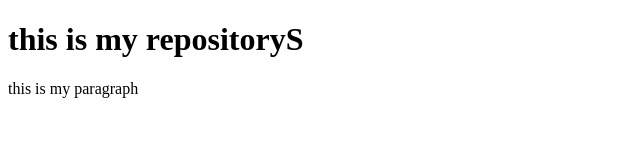
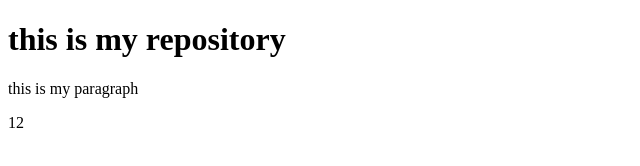
Before and after one commit to ujjwal90222/MyRepo, a plain HTML site: page index.html in a window 1280 px wide. Shown: the full height of the page, 0-640 px from the left. Drawn offline with Linux system fonts and the light colour scheme.

Commit message:
third commit

```diff
--- a/index.html
+++ b/index.html
@@ -6,7 +6,8 @@
     <title>Document</title>
 </head>
 <body>
-    <h1>this is my repositoryS</h1>
+    <h1>this is my repository</h1>
     <p>this is my paragraph</p>
+    <p>12</p>
 </body>
 </html>
```
